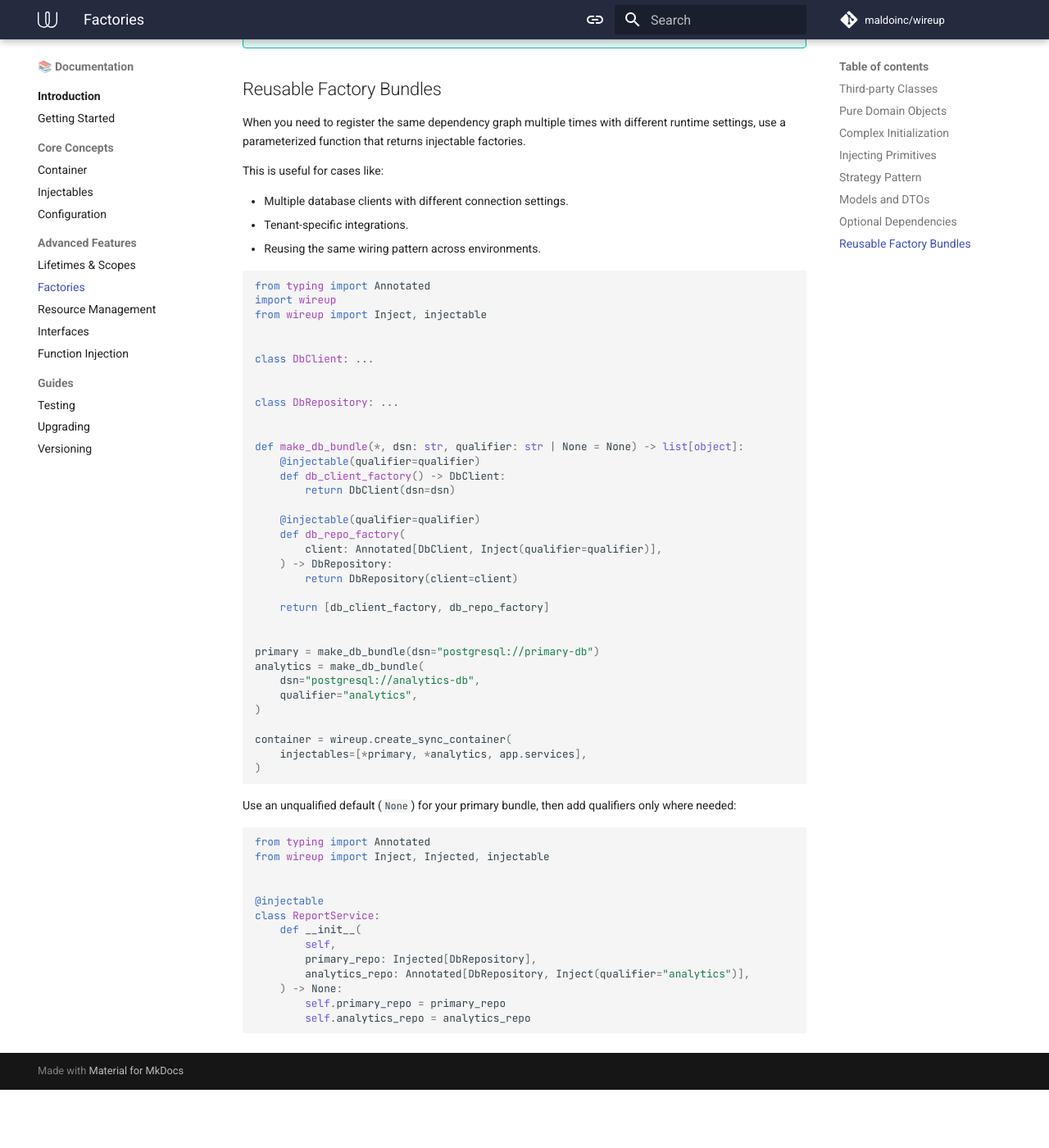
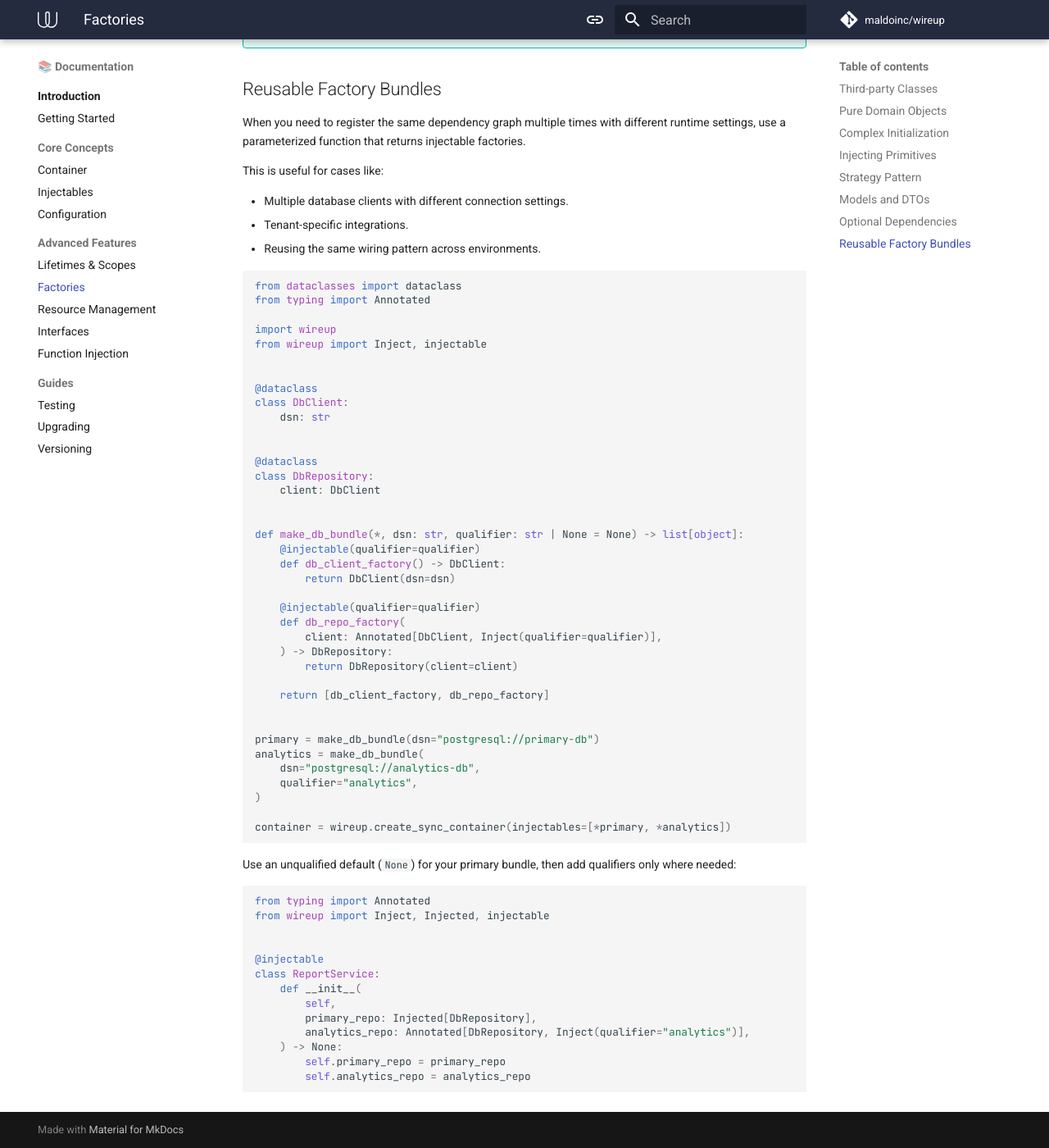
Before and after one commit to maldoinc/wireup, an MkDocs documentation site: the page built from docs/pages/factories.md, in a window 1280 px wide and 1400 px high, scrolled down 3717 px. Shown: the whole window at 82% size. Built offline with MkDocs 1.6.1 and Material for MkDocs 9.7.7, drawn with Linux system fonts in a browser that asks for light colours; comment, search, counter and statistics services are not loaded; the version menu is left out; before the commit the page ends 5046 px from its top, so only the background shows below that.

Commit message:
make example runnable

````diff
--- a/docs/pages/factories.md
+++ b/docs/pages/factories.md
@@ -266,15 +266,21 @@ This is useful for cases like:
 - Reusing the same wiring pattern across environments.
 
 ```python
+from dataclasses import dataclass
 from typing import Annotated
+
 import wireup
 from wireup import Inject, injectable
 
 
-class DbClient: ...
+@dataclass
+class DbClient:
+    dsn: str
 
 
-class DbRepository: ...
+@dataclass
+class DbRepository:
+    client: DbClient
 
 
 def make_db_bundle(*, dsn: str, qualifier: str | None = None) -> list[object]:
@@ -297,9 +303,7 @@ analytics = make_db_bundle(
     qualifier="analytics",
 )
 
-container = wireup.create_sync_container(
-    injectables=[*primary, *analytics, app.services],
-)
+container = wireup.create_sync_container(injectables=[*primary, *analytics])
 ```
 
 Use an unqualified default (`None`) for your primary bundle, then add qualifiers only where needed:
````
